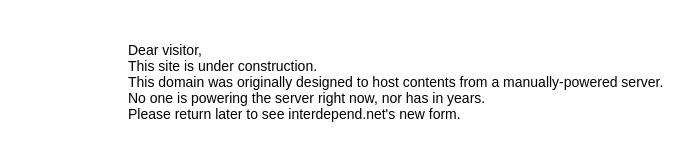
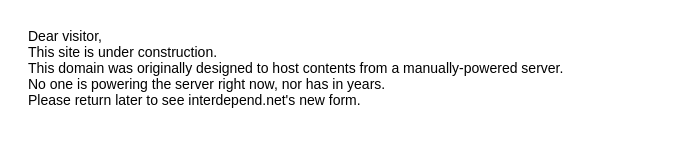
Before and after one commit to sukjo/interdependnet-failover, a website: page public/index.html in a window 1280 px wide. Shown: the whole page, without its empty margins (0-693 px from the left). Drawn offline with nearby package versions, Linux system fonts and the light colour scheme.

Commit message:
minor update to styling

```diff
--- a/public/index.html
+++ b/public/index.html
@@ -16,8 +16,7 @@
       }
 
       body {
-        margin: 3rem auto;
-        width: 80vw;
+        margin: 2rem;
       }
 
       p {
```
